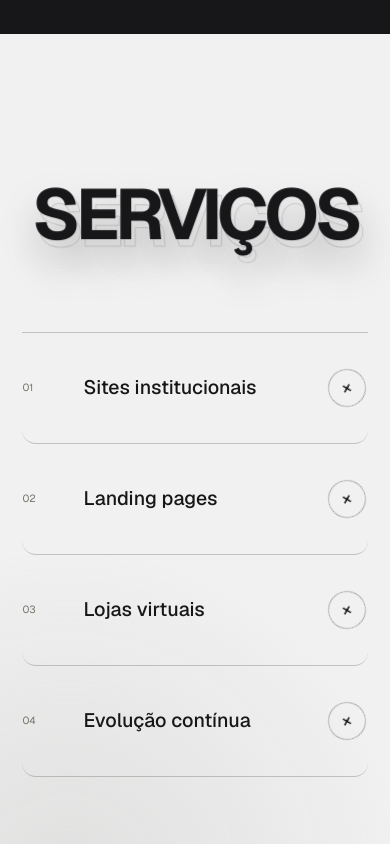
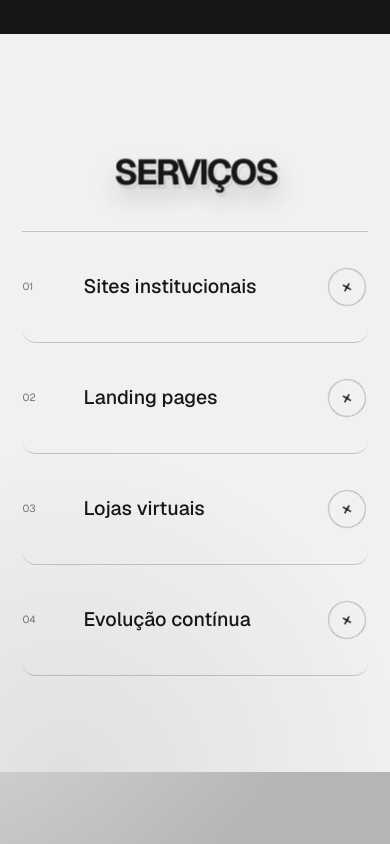
Before and after one commit to sasaferinha/samuel.dev, a Next.js app: page / in a window 390 px wide. Shown: the part 3360-4204 px from the top of the page. Built offline with nearby package versions, Linux system fonts and the light colour scheme.

Commit message:
Reduce Services heading size

```diff
--- a/app/globals.css
+++ b/app/globals.css
@@ -296,18 +296,18 @@ nav a:not(.nav-cta):hover::after { transform:scaleX(1); transform-origin:left; }
 .contact-orbit { translate:0 var(--parallax-slow,0); }
 
 /* Monumental services title */
-.services-heading { position:relative; min-height:clamp(180px,28vw,390px); margin-bottom:3.5rem; display:grid; place-items:center; isolation:isolate; }
+.services-heading { position:relative; min-height:clamp(90px,14vw,195px); margin-bottom:1.75rem; display:grid; place-items:center; isolation:isolate; }
 .services-heading::before,.services-heading::after { content:""; position:absolute; left:0; right:0; height:1px; background:linear-gradient(90deg,transparent,rgba(23,23,25,.5),transparent); transform:scaleX(var(--page-progress,.6)); }
 .services-heading::before { top:12%; }
 .services-heading::after { bottom:12%; }
-.services-heading h2 { position:relative; z-index:1; font-size:clamp(4.8rem,12vw,12rem); line-height:.78; letter-spacing:-.085em; font-weight:620; text-transform:uppercase; color:#171719; text-shadow:0 18px 45px rgba(23,23,25,.16); animation:services-breathe 5s ease-in-out infinite; }
+.services-heading h2 { position:relative; z-index:1; font-size:clamp(2.4rem,6vw,6rem); line-height:.78; letter-spacing:-.085em; font-weight:620; text-transform:uppercase; color:#171719; text-shadow:0 12px 30px rgba(23,23,25,.16); animation:services-breathe 5s ease-in-out infinite; }
 .services-heading h2::after { content:"SERVIÇOS"; position:absolute; inset:0; z-index:-1; color:transparent; -webkit-text-stroke:1px rgba(23,23,25,.14); transform:translate(.055em,.1em); }
 .services-heading::selection,.services-heading h2::selection { background:#171719; color:#f1f1f1; }
 @keyframes services-breathe { 0%,100%{letter-spacing:-.085em;transform:scale(1)} 50%{letter-spacing:-.065em;transform:scale(1.015)} }
 
 @media (max-width:800px) {
-  .services-heading { min-height:170px; margin-bottom:2rem; }
-  .services-heading h2 { font-size:clamp(3.3rem,18vw,6rem); }
+  .services-heading { min-height:85px; margin-bottom:1rem; }
+  .services-heading h2 { font-size:clamp(1.65rem,9vw,3rem); }
 }
 @media (prefers-reduced-motion:reduce) {
   .scroll-progress { display:none; }
```
